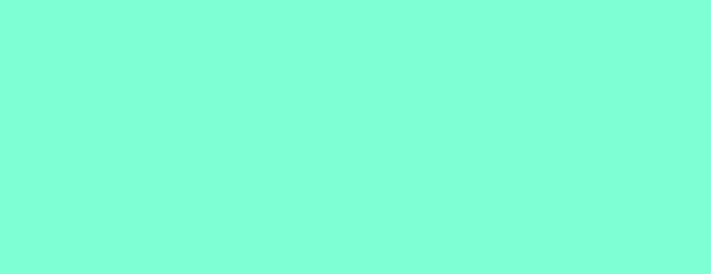
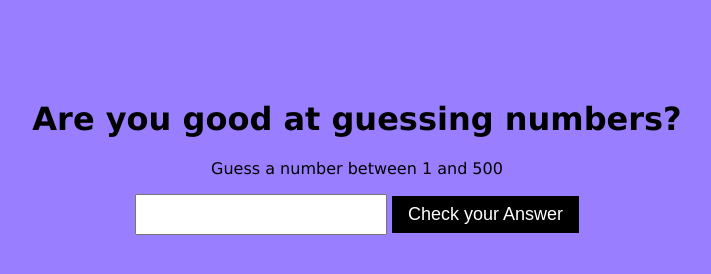
Before and after one commit to CherrySaz/Can-you-guess-the-number-game, a plain HTML site: page index.html in a window 1280 px wide. Shown: the whole page, without its empty margins (283-994 px from the left). Drawn offline with Linux system fonts and the light colour scheme.

Commit message:
add styling and context

```diff
--- a/assets/css/style.css
+++ b/assets/css/style.css
@@ -1,3 +1,25 @@
 body {
-    background-color: aquamarine;
+    background-color: rgb(153, 127, 255);
+    text-align: center;
+    font-family: 'Lucida Sans', 'Lucida Sans Regular', 'Lucida Grande', 'Lucida Sans Unicode', Geneva, Verdana, sans-serif;
+    margin-top: 100px;
 }
+
+button {
+    background-color: #000000;
+    font-size: 18px;
+    padding: 8px 16px;
+    border: none;
+    color: #fff;
+    cursor: pointer;
+
+}
+
+h1 {
+    color: #000000;
+}
+
+input {
+    font-size: 18px;
+    padding: 8px;
+}
--- a/index.html
+++ b/index.html
@@ -5,7 +5,15 @@
     <meta http-equiv="X-UA-Compatible" content="IE=edge">
     <meta name="viewport" content="width=device-width, initial-scale=1.0">
     <link rel="stylesheet" href="assets/css/style.css">
+        <title>Can you guess the number?</title>
+        </head>
 
+        <body>
+            <h1>Are you good at guessing numbers?</h1>
+            <p>Guess a number between 1 and 500</p>
+            <input type="number" id="guessInput">
+            <button id="checkanswerButton">Check your Answer</button>
+            <p id="messagetouser"></p>
     <script src="assets/js/script.js"></script>
 </body>
 </html>
```
